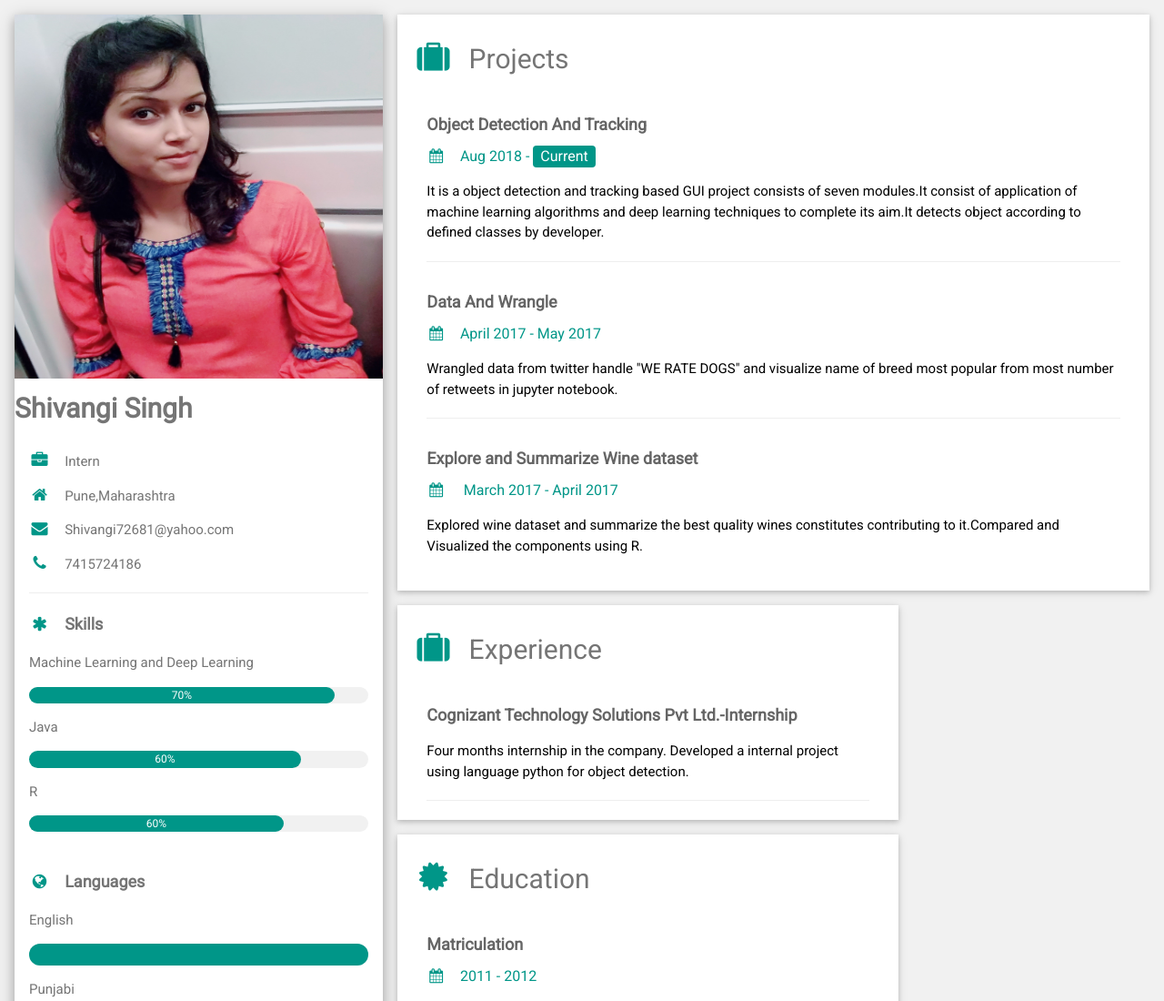
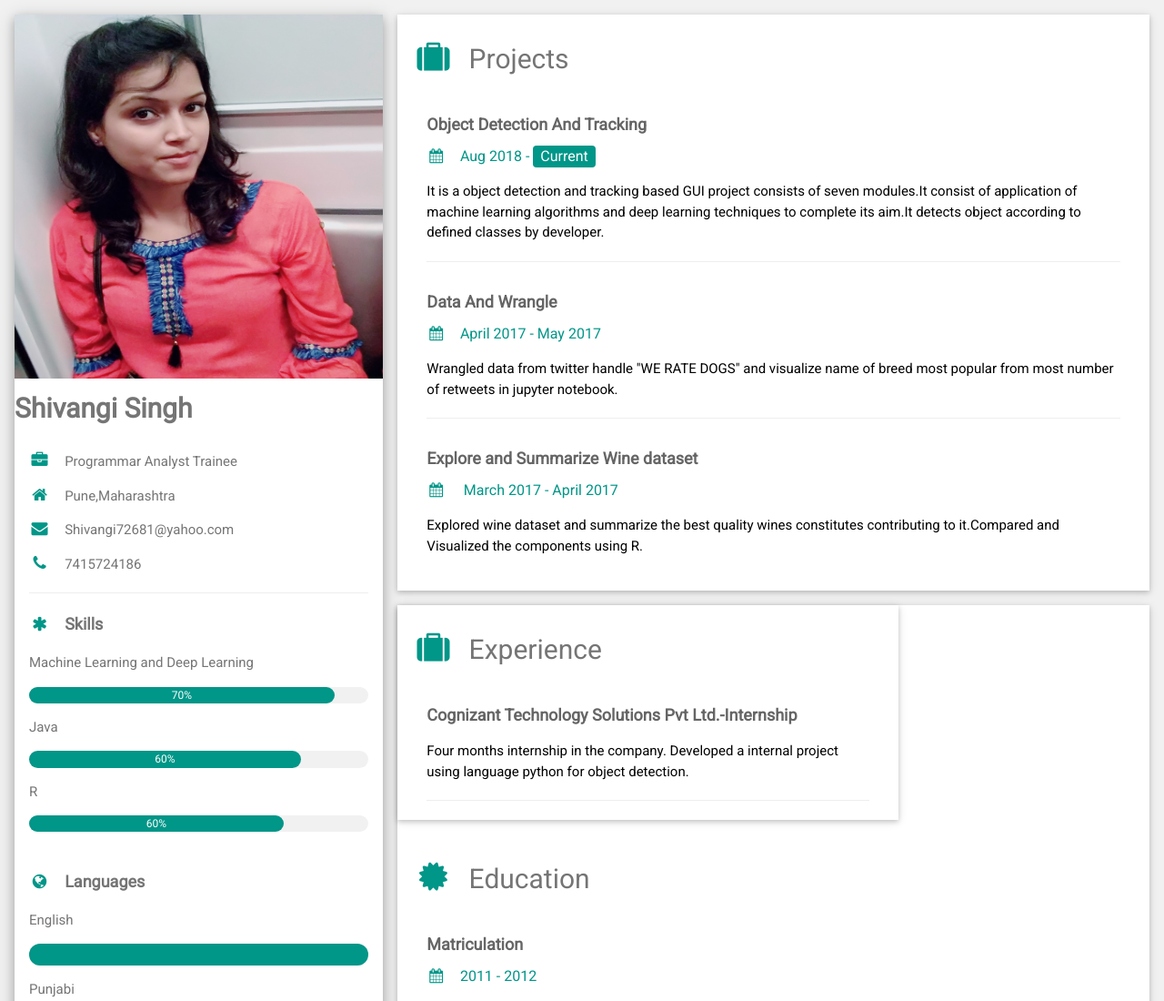
Before and after one commit to ShivangiSingh72681/ShivangiSingh72681.github.io, a plain HTML site: page index.html in a window 1280 px wide. Shown: the top 1100 px of the page at 91% size. Drawn offline with nearby package versions, Linux system fonts and the light colour scheme.

Commit message:
commit changes

```diff
--- a/index.html
+++ b/index.html
@@ -27,7 +27,7 @@ html,body,h1,h2,h3,h4,h5,h6 {font-family: "Roboto", sans-serif}
           </div>
         </div>
         <div class="w3-container">
-          <p><i class="fa fa-briefcase fa-fw w3-margin-right w3-large w3-text-teal"></i>Intern</p>
+          <p><i class="fa fa-briefcase fa-fw w3-margin-right w3-large w3-text-teal"></i>Programmar Analyst Trainee</p>
           <p><i class="fa fa-home fa-fw w3-margin-right w3-large w3-text-teal"></i>Pune,Maharashtra</p>
           <p><i class="fa fa-envelope fa-fw w3-margin-right w3-large w3-text-teal"></i>Shivangi72681@yahoo.com</p>
           <p><i class="fa fa-phone fa-fw w3-margin-right w3-large w3-text-teal"></i>7415724186</p>
@@ -106,6 +106,7 @@ html,body,h1,h2,h3,h4,h5,h6 {font-family: "Roboto", sans-serif}
           <hr>
         </div>
       </div>
+      </div>
 
       <div class="w3-container w3-card w3-white">
         <h2 class="w3-text-grey w3-padding-16"><i class="fa fa-certificate fa-fw w3-margin-right w3-xxlarge w3-text-teal"></i>Education</h2>
```
